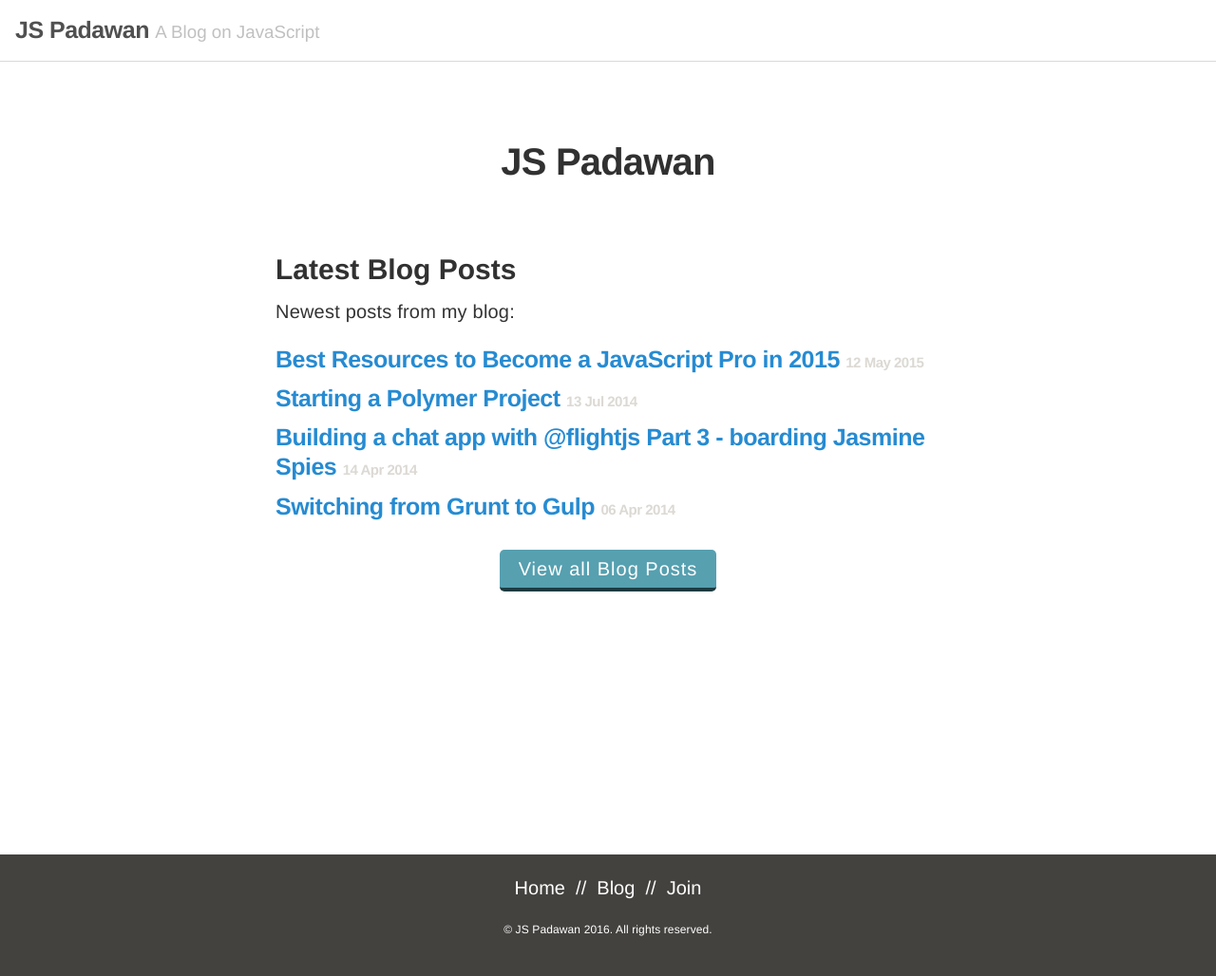
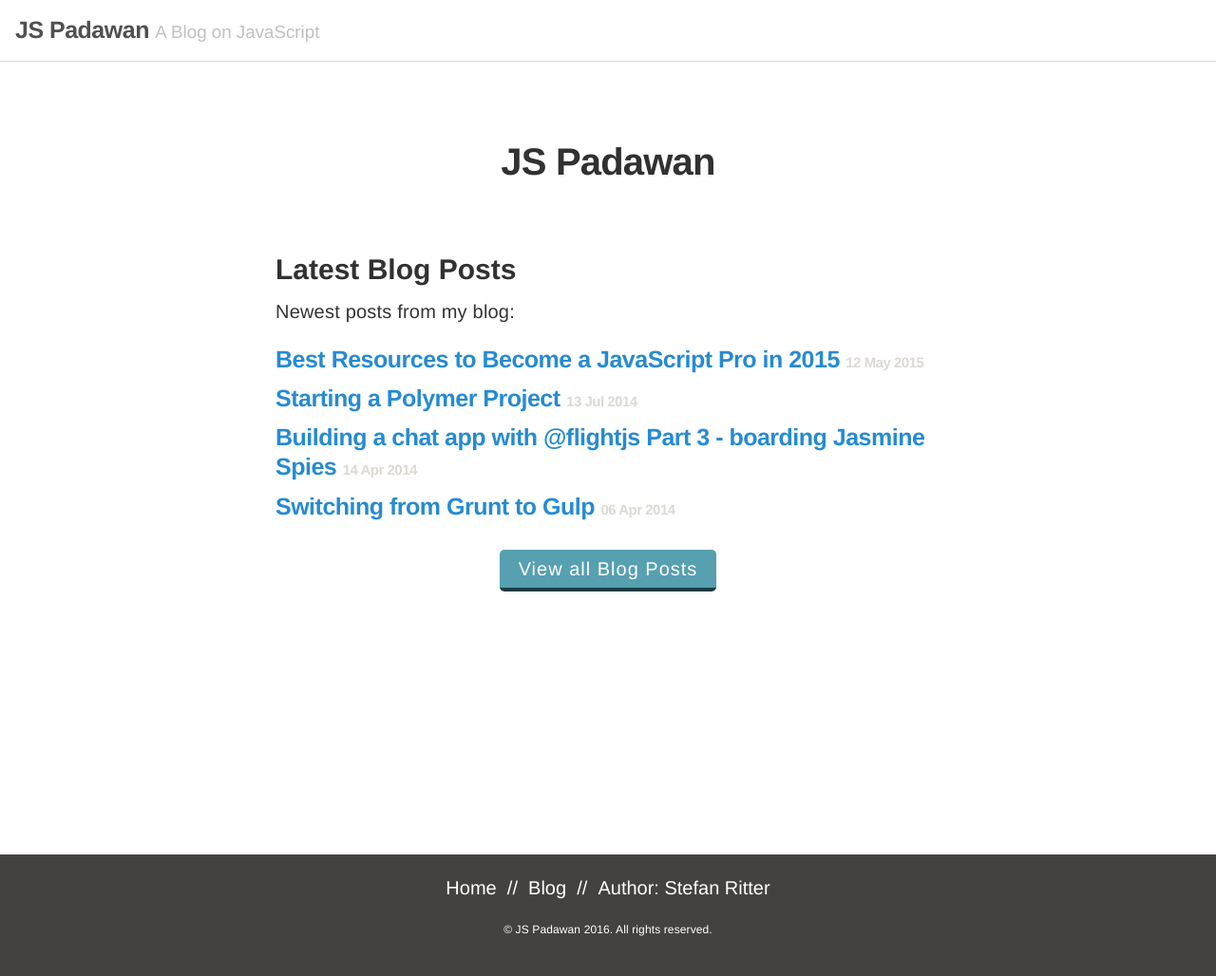
Before and after one commit to stefanRitter/jsblog, a Jekyll site: the page built from index.html, in a window 1280 px wide. Shown: the whole page at 95% size. Built offline with Jekyll 4.4.1, drawn with Linux system fonts in a browser that asks for light colours; the list of posts is cut into pages by our own code.

Commit message:
add link to homepage

```diff
--- a/_includes/footer.html
+++ b/_includes/footer.html
@@ -7,8 +7,8 @@
     Blog
   </a>
   &nbsp;//&nbsp;
-  <a href="/join" class="">
-    Join
+  <a href="http://stefanritter.com/" class="">
+    Author: Stefan Ritter
   </a>
 
   <p>
```
Also changed, not shown: _join.html (renamed from join.html).
